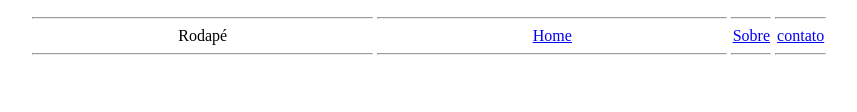
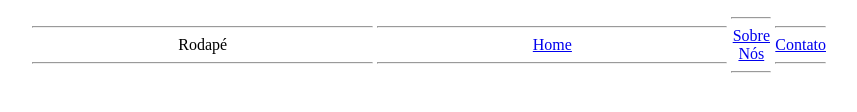
Before and after one commit to Marina1311/Atividade-05, a plain HTML site: page sobre.html in a window 1280 px wide. Shown: the part 636-748 px from the top of the page, without its empty margins (211-1068 px from the left). Drawn offline with Linux system fonts and the light colour scheme.

Commit message:
Update sobre.html

```diff
--- a/sobre.html
+++ b/sobre.html
@@ -10,9 +10,18 @@
 
         <tr align="center">
             <th><hr>Clínica Veterinária PetCare<hr></th>
-           <td><hr><a href="home.html">Home</a><hr></td>
-           <td><hr><a href="sobre.html">Sobre Nós</a><hr></td>
-           <td><hr><a href="contato.html">Contato</a><hr></td>
+             <td>
+                <hr><a href="./index.html">Home</a>
+                <hr>
+            </td>
+            <td>
+                <hr><a href="./sobre.html">Sobre Nós</a>
+                <hr>
+            </td>
+            <td>
+                <hr><a href="./contato.html">Contato</a>
+                <hr>
+            </td>
         </tr>
 
 
@@ -66,9 +75,18 @@
 
          <tr align="center">
             <td> <hr>Rodapé<hr></td>
-            <td><hr><a href="home.html">Home</a><hr></td>
-            <td><hr><a href="sobre.html">Sobre</a><hr></td>
-            <td><hr><a href="contato.html">contato</a><hr></td>
+             <td>
+                <hr><a href="./index.html">Home</a>
+                <hr>
+            </td>
+            <td>
+                <hr><a href="./sobre.html">Sobre Nós</a>
+                <hr>
+            </td>
+            <td>
+                <hr><a href="./contato.html">Contato</a>
+                <hr>
+            </td>
          </tr>
 
     </table>
```
